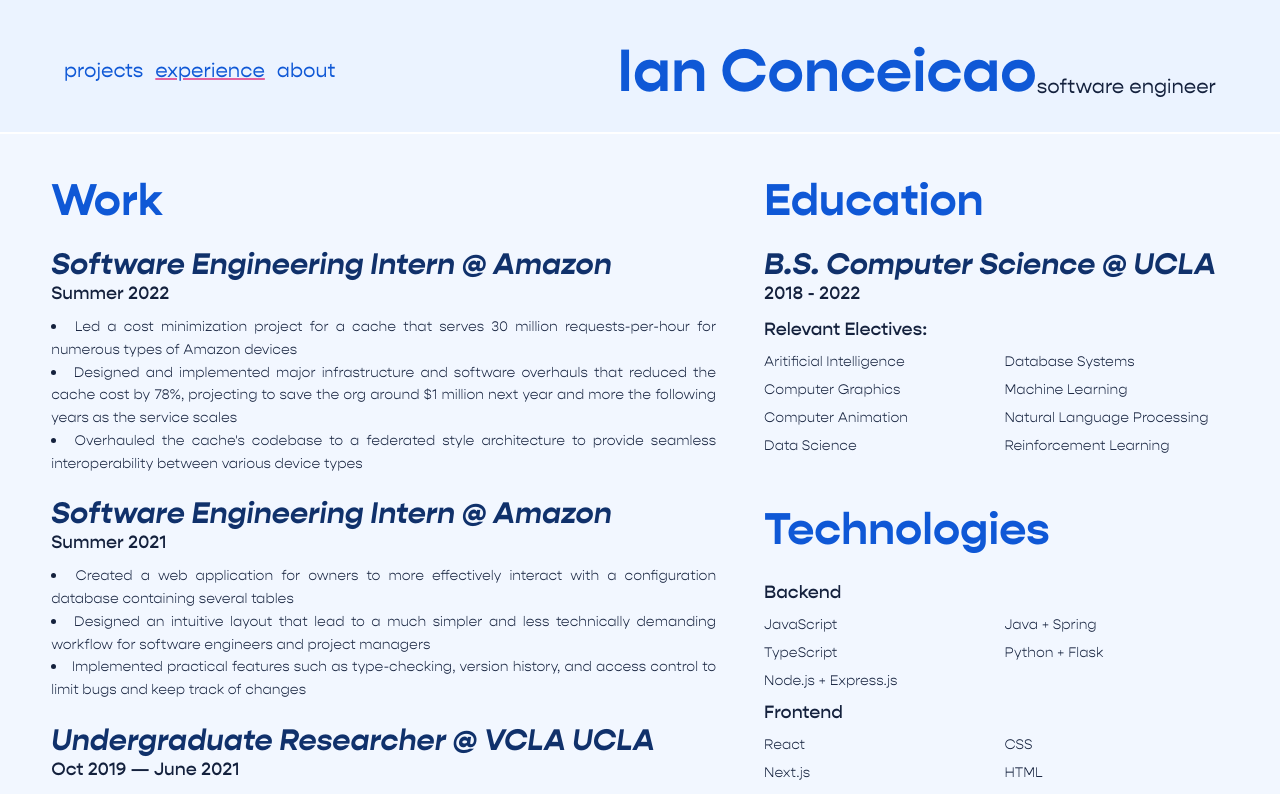
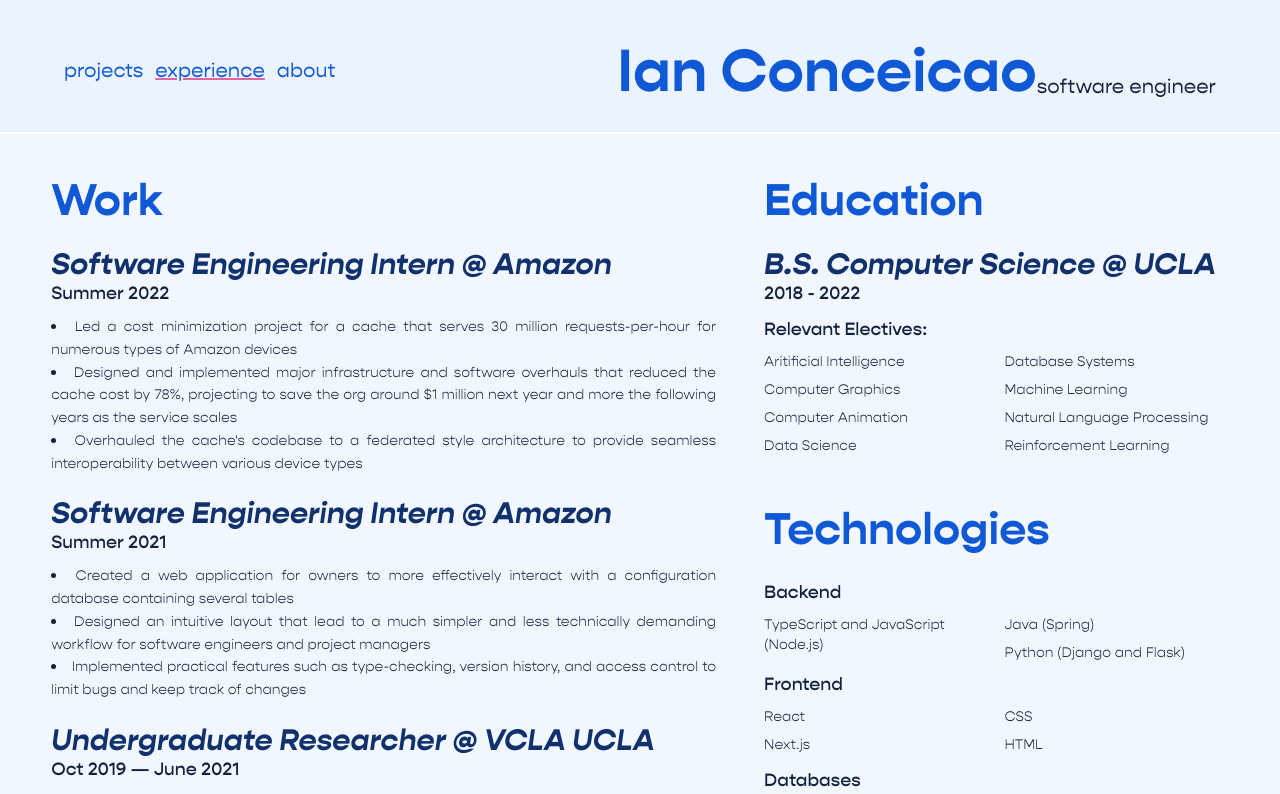
Before and after one commit to IanConceicao/personal-website, a Next.js app: page /experience in a window 1280 px wide. Shown: the top 794 px of the page. Built offline with nearby package versions, Linux system fonts and the light colour scheme.

Commit message:
Added django

```diff
--- a/src/pages/experience.tsx
+++ b/src/pages/experience.tsx
@@ -50,11 +50,9 @@ export default function Experience() {
     {
       title: "Backend",
       techs: [
-        "JavaScript",
-        "TypeScript",
-        "Node.js + Express.js",
-        "Java + Spring",
-        "Python + Flask",
+        "TypeScript and JavaScript (Node.js)",
+        "Java (Spring)",
+        "Python (Django and Flask)",
       ],
     },
     {
```
